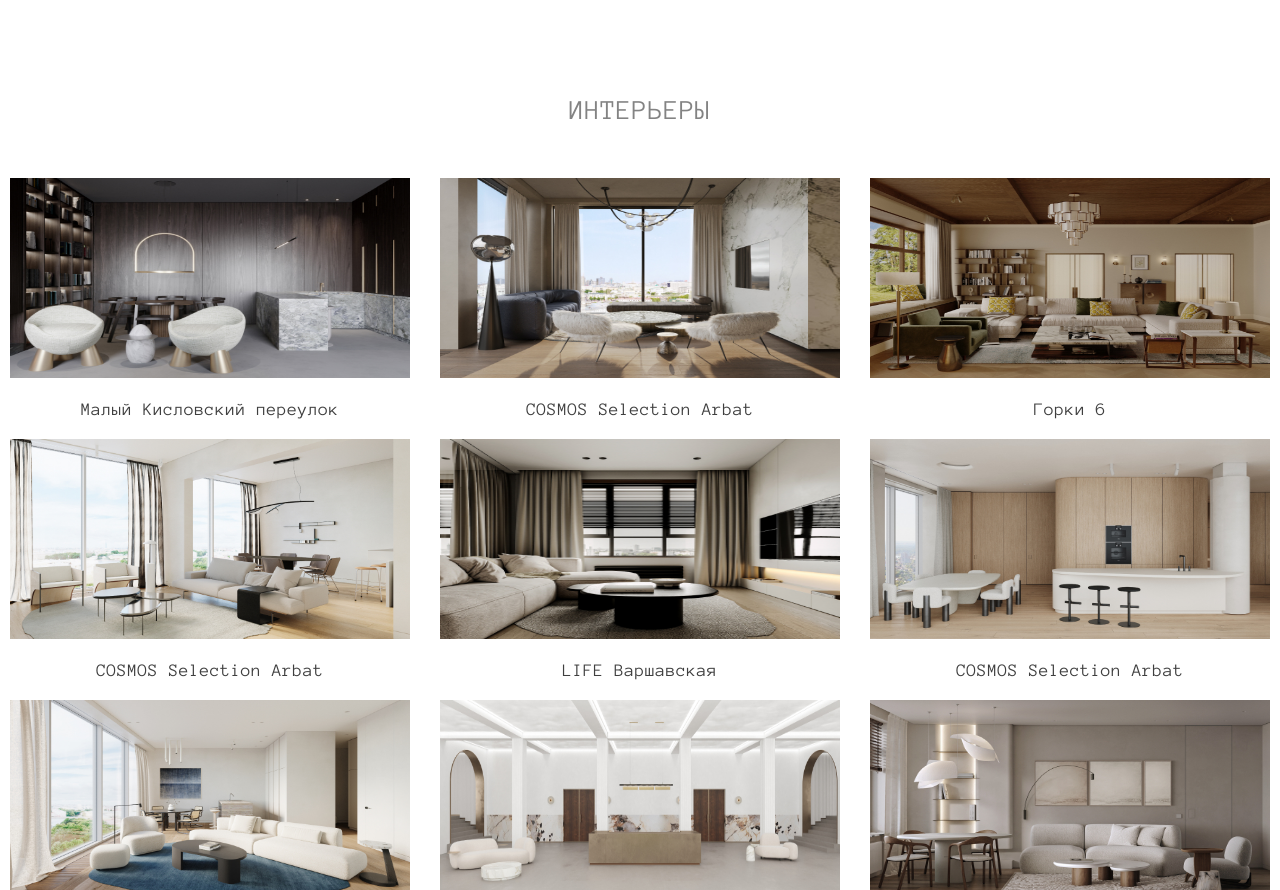
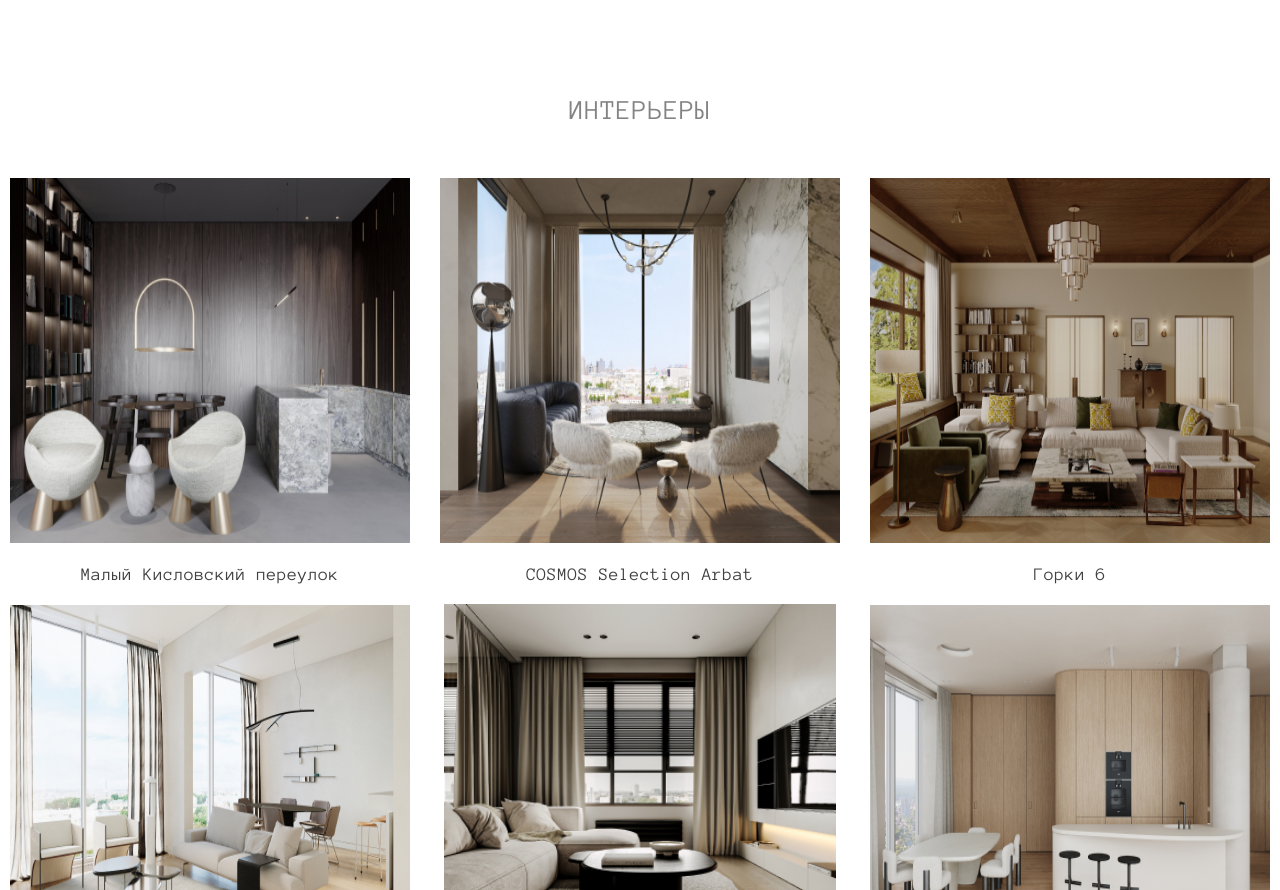
Before and after one commit to Bloody9Jack/TN-Architect, a plain HTML site: page portfolio.html in a window 1280 px wide. Shown: the part 62-952 px from the top of the page. Drawn offline with Linux system fonts and the light colour scheme.

Commit message:
add some refs

```diff
--- a/scss/global/_media.scss
+++ b/scss/global/_media.scss
@@ -8,20 +8,7 @@
 
 
 
-@media (max-width:1730px) {
-    .gallery__box {
-        img {
-            width: 400px;
-            height: 200px;
-            min-width: unset;
-        }
-    }
-    .gallery__box:nth-child(8)  {
-        img {
-            min-height: unset;
-        }
-    }
-}
+
 
 @media (max-width:1700px) {
     .hidden__info-wrapper {
@@ -40,6 +27,31 @@
     }
 }
 
+@media (max-width:1630px) {
+    .gallery__inner {
+        grid-template-columns: repeat(3, 1fr);
+        display: grid;
+        flex-wrap: wrap;
+        justify-content: center;
+        gap: 15px 30px;
+        animation: transformated 1s ease-in-out;
+        align-items: center;
+        justify-items: center;
+        align-content: center;
+    }
+
+    .gallery__box:nth-child(8) img {
+        min-height: 263px;
+        max-height: unset;
+
+    }
+
+    .gallery__box:nth-child(5) img {
+        min-height: 341px;
+        max-height: 358px;
+    }
+}
+
 @media (max-width:1500px) {
 
     .main__wrapper-text {
@@ -47,7 +59,13 @@
     }
 }
 
+
+
 @media (max-width:1400px) {
+
+
+
+
 
     .services {
         flex-wrap: wrap;
@@ -70,6 +88,15 @@
 
 }
 
+@media (max-width:1300px) {
+    .gallery__box:nth-child(8) img {
+        min-height: 263px;
+        max-height: unset;
+        max-height: 300px;
+        min-height: 220px;
+    }
+}
+
 @media (max-width:1200px) {
     .about {
         margin-top: 0;
@@ -89,6 +116,16 @@
 
     .logo {
         margin-left: 0;
+    }
+}
+
+@media (max-width:1100px) {
+    .gallery__inner {
+        display: flex;
+        flex-wrap: wrap;
+        justify-content: center;
+        gap: 15px 30px;
+        animation: transformated 1s ease-in-out;
     }
 }
 
@@ -136,9 +173,28 @@
 
         img {
             max-width: 100%;
-            min-width: 530px;
+            max-width: 530px;
             height: auto;
+            min-height: auto !important;
         }
+
+    }
+
+    .gallery__box:nth-child(5) img,
+    .gallery__box:nth-child(7) img,
+    .gallery__box:nth-child(9) img {
+        min-width: 530px;
+        text-align: center;
+        margin: 0 auto;
+
+    }
+
+    .gallery__box:nth-child(7) {
+        transform: translateX(-30px);
+    }
+
+    .gallery__box:nth-child(9) {
+        transform: translateX(-40px);
     }
 
     .header {
@@ -390,7 +446,23 @@
     .about__text {
         font-size: 20px;
     }
+    .gallery__box:nth-child(5) img,
+    .gallery__box:nth-child(7) img,
+    .gallery__box:nth-child(9) img {
+        min-width: unset;
+        text-align: center;
+        margin: 0 auto;
+    }
+
+    .gallery__box:nth-child(7) {
+        transform: translateX(-0);
+    }
+
+    .gallery__box:nth-child(9) {
+        transform: translateX(-0);
+    }
 }
+
 
 @media (max-width:420px) {
     .gallery__box {
--- a/scss/style.scss
+++ b/scss/style.scss
@@ -214,11 +214,13 @@
     &__menu {
         display: flex;
         animation: transformated 1s ease-in-out;
+
         @keyframes transformated {
-            from{
+            from {
                 transform: translateY(100rem);
             }
-            to{
+
+            to {
                 transform: translateY(0);
             }
         }
@@ -433,12 +435,14 @@
 .last {
     margin-right: 0 !important;
 }
+
 .services {
     transform: translateY(calc(50% - 79px));
     display: flex;
     align-items: center;
     justify-content: center;
     padding: 0 100px;
+
     &__box {
         margin-right: 25px;
         background-color: transparent;
@@ -481,6 +485,8 @@
         transform: translateY(13vh);
         position: relative;
         z-index: -1;
+        top: 40px;
+
         @keyframes transformated {
             from {
                 transform: translateX(-200rem);
@@ -542,7 +548,7 @@
         top: -10rem;
         z-index: 9999;
         padding: 30px;
-        transform: translateY(-200rem);
+        transform: translateY(-300rem);
         transition: all .3s;
 
         &--active {
@@ -602,7 +608,7 @@
     text-indent: 45px;
 
     &__subtitle {
-        font-size: 22px;
+        font-size: 24px;
         margin-bottom: 20px;
     }
 
@@ -614,6 +620,9 @@
 
     &__text {
         margin-bottom: 10px;
+        font-size: 18px;
+    }
+    &__desc{
         font-size: 16px;
     }
 
@@ -626,17 +635,21 @@
     }
 
     &__inner {
+
+
         display: flex;
         flex-wrap: wrap;
         justify-content: center;
         gap: 15px 30px;
         animation: transformated 1s ease-in-out;
+
         @keyframes transformated {
-            from{
+            from {
                 transform: translateY(200rem);
                 opacity: 0;
             }
-            to{
+
+            to {
                 transform: translateY(0);
                 opacity: 1;
             }
@@ -646,17 +659,82 @@
     &__box {
         cursor: pointer;
         max-width: 100%;
-        img{
+
+        img {
             max-width: 100%;
             height: auto;
-            min-width: 553px;
-            max-height: 311px;
+
         }
     }
-    &__box:nth-child(8){
+
+    &__box:nth-child(1) {
+        max-width: 526px;
+
+        img {
+            min-height: 365px;
+        }
+    }
+
+    &__box:nth-child(2) {
+        max-width: 519px;
+
+        img {
+            min-height: 365px;
+        }
+    }
+
+    &__box:nth-child(3) {
+        max-width: 525px;
+
+        img {
+            min-height: 365px;
+        }
+    }
+
+    &__box:nth-child(4) {
+        max-width: 603px;
+
+        img {
+            min-height: 339px;
+        }
+    }
+
+    &__box:nth-child(5) {
         max-width: 560px;
-        img{
-            min-height: 311px;
+
+        img {
+            min-height: 339px;
+        }
+    }
+
+    &__box:nth-child(6) {
+        max-width: 578px;
+
+        img {
+            min-height: 339px;
+        }
+    }
+
+    &__box:nth-child(7) {
+        max-width: 468px;
+        img {
+            max-height: 268px;
+        }
+    }
+
+
+    &__box:nth-child(8) {
+        max-width: 658px;
+
+        img {
+            max-height: 268px;
+        }
+    }
+
+    &__box:nth-child(9) {
+        max-width: 449px;
+        img {
+            max-height: 268px;
         }
     }
 
@@ -671,25 +749,29 @@
         font-style: normal;
         margin-top: 10px;
     }
-    &__title{
+
+    &__title {
         text-align: center;
         opacity: 0.75;
         font-size: 28px;
-        color:#5A5A5A;
+        color: #5A5A5A;
         margin-top: 75px;
         margin-bottom: 50px;
         animation: transformatedTitle 1s ease-in-out;
+
         @keyframes transformatedTitle {
-            from{
+            from {
                 transform: translateX(-150rem);
                 opacity: 0;
             }
-            to{
+
+            to {
                 opacity: 1;
                 transform: translatex(0);
             }
         }
     }
+
     &__desc {
         font-size: 22px;
         text-align: center;
```
Also changed, not shown: css/style.css, 1 other file.
